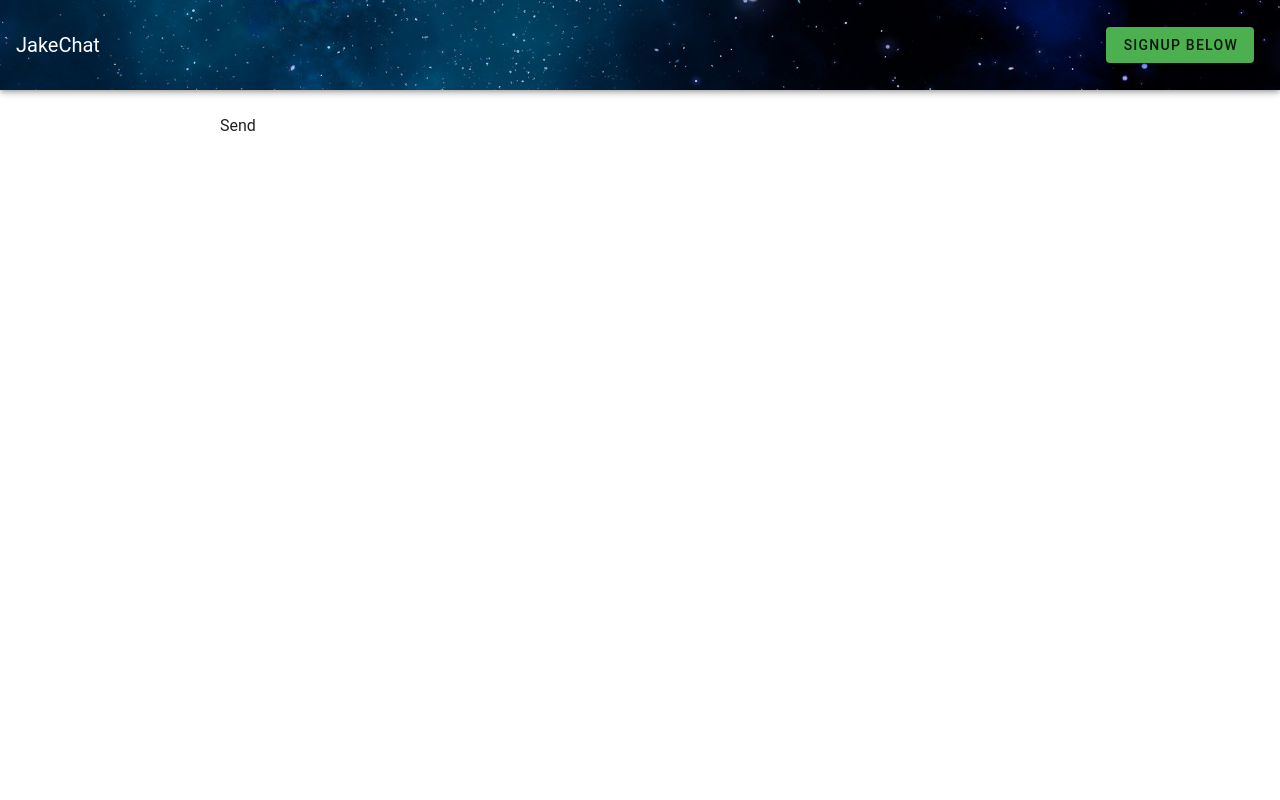
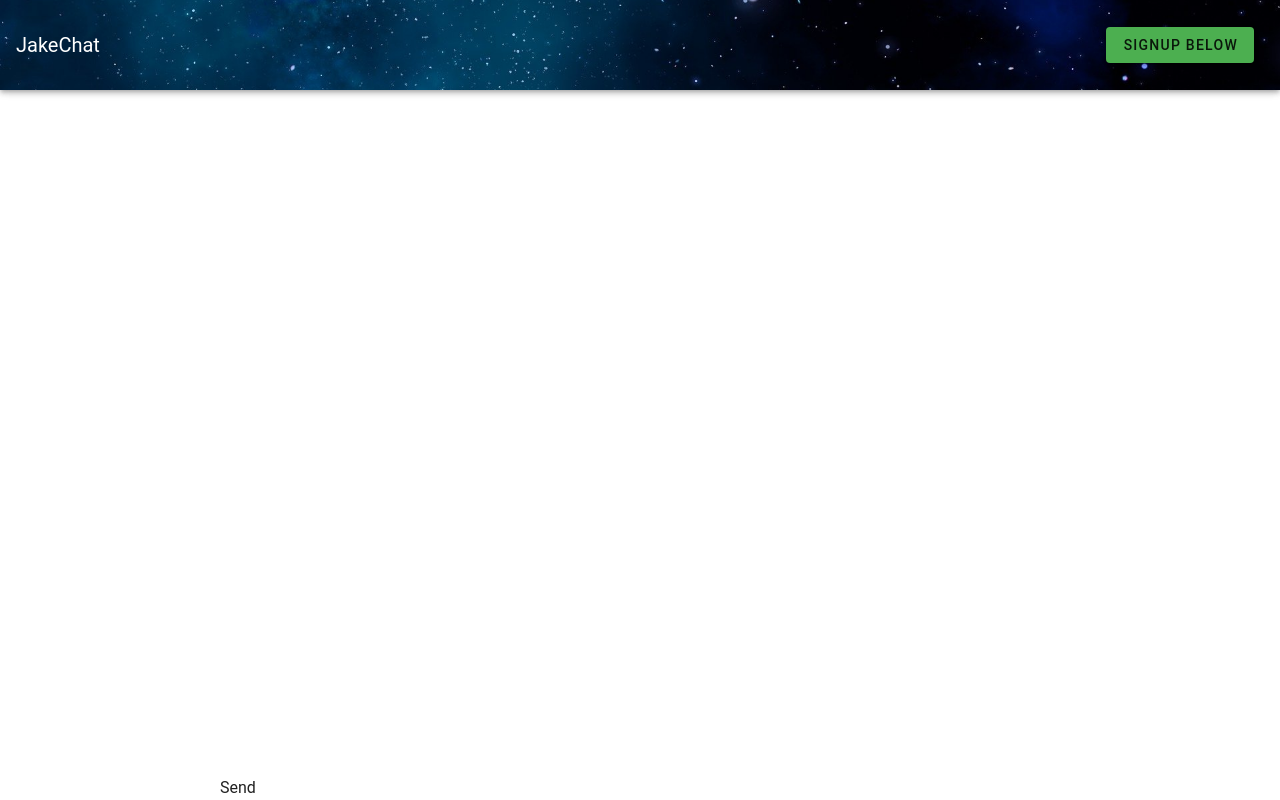
Before and after one commit to Starskii/SocketIO_Test, a Vue app in the folder chat/: page /chat in a window 1280 px wide. Built offline with nearby package versions, Linux system fonts and the light colour scheme; what vue-apexcharts would draw is missing.

Commit message:
Got background image to work on login screen

```diff
--- a/chat/src/App.vue
+++ b/chat/src/App.vue
@@ -12,8 +12,8 @@
           <v-btn v-else-if="doLogout" @click="userLoggedIn()" color=green >SignUp Below</v-btn>
         </v-app-bar>
       </v-container>
-      <router-view></router-view>
     </v-main>
+  <router-view></router-view>
   </v-app>
 </div>
 
@@ -94,5 +94,10 @@
 
 #app color{
   color: red;
+  background: url("./assets/background.jpg") no-repeat center center fixed;
+    -webkit-background-size: cover;
+    -moz-background-size: cover;
+    -o-background-size: cover;
+    background-size: cover;
 }
 </style>
--- a/chat/src/components/AppLogin.vue
+++ b/chat/src/components/AppLogin.vue
@@ -110,8 +110,8 @@
 
 <style scoped>
 
-html {
-  background: url(../assets/background.jpg) no-repeat center center fixed;
+#inspire {
+  background: url("../assets/background.jpg") no-repeat center center fixed;
     -webkit-background-size: cover;
     -moz-background-size: cover;
     -o-background-size: cover;
```
